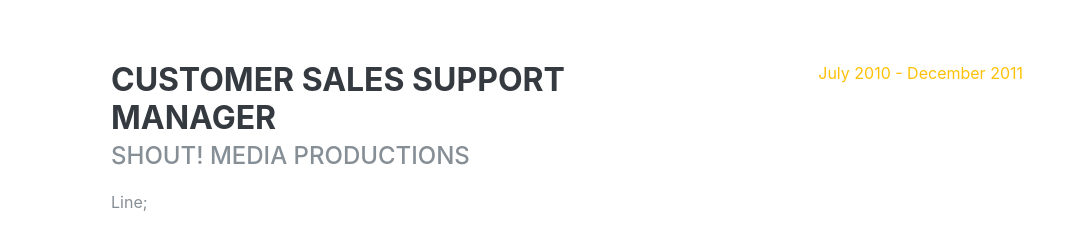
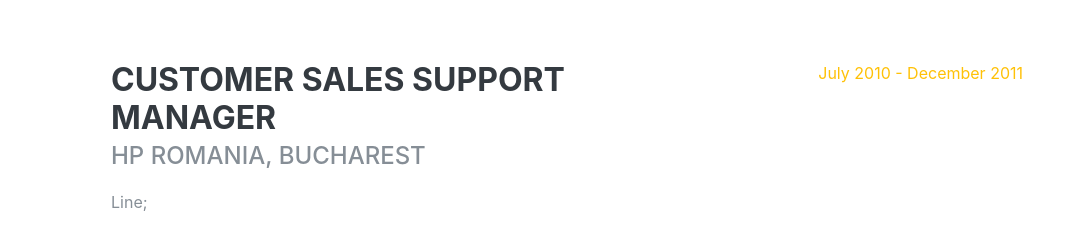
Before and after one commit to JulianskyCode/magnificent-oak, a Gatsby site: page / in a window 1280 px wide. Shown: the part 2100-2328 px from the top of the page, without its empty margins (209-1280 px from the left). Built offline with nearby package versions, Linux system fonts and the light colour scheme; Gatsby itself is replaced by a stand-in of ours; a web font is replaced by a local one.

Commit message:
index.js: changed

```diff
--- a/src/pages/index.js
+++ b/src/pages/index.js
@@ -130,7 +130,7 @@ Involved in the recruitment process, and the management of existing employees.
           <div className="resume-item d-flex flex-column flex-md-row justify-content-between mb-5">
             <div className="resume-content">
               <h3 className="mb-0">Customer Sales Support Manager</h3>
-              <div className="subheading mb-3">Shout! Media Productions</div>
+              <div className="subheading mb-3">HP Romania, Bucharest</div>
               <p>
                 Line;
               </p>
```
